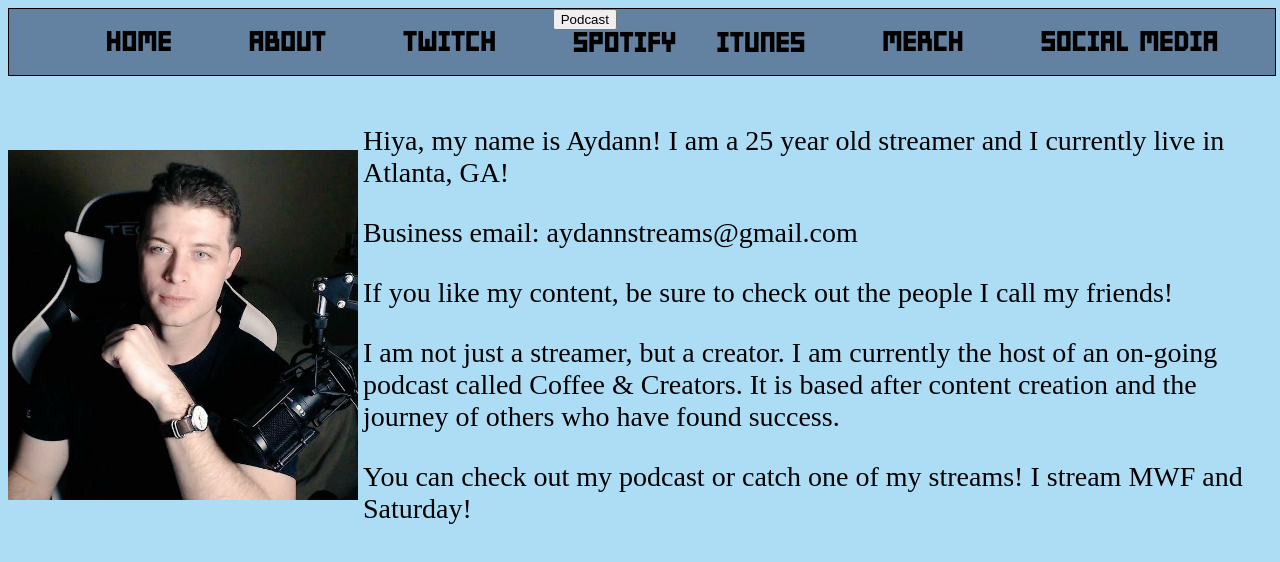
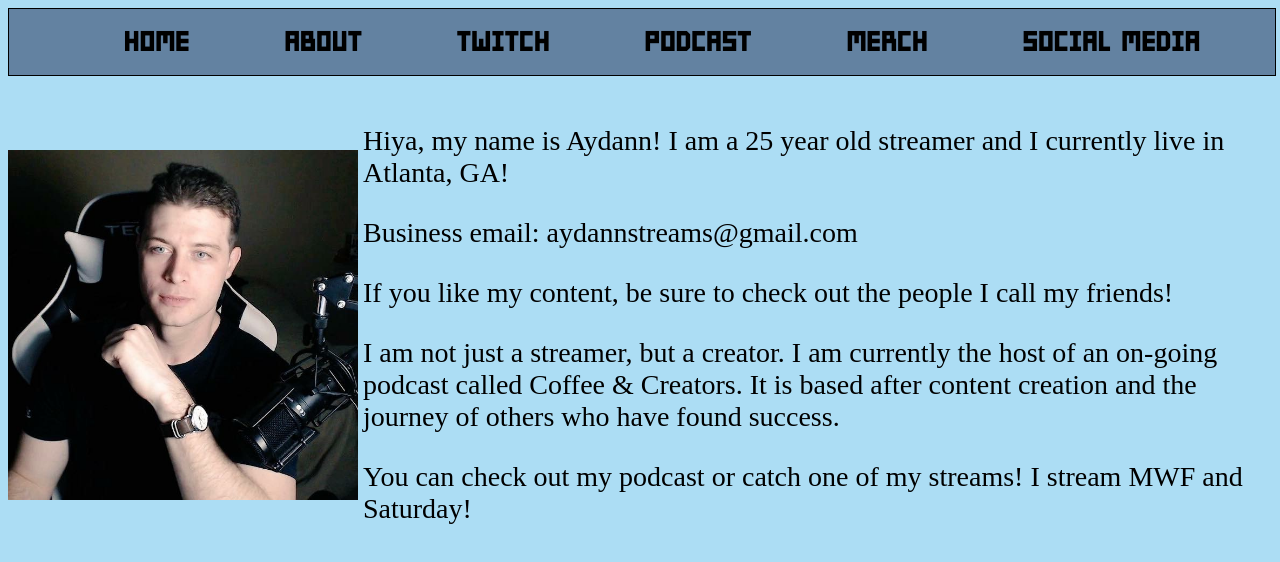
Before and after one commit to KLawsonDevelopment/AydannSite, a React (Create React App) app: page /about in a window 1280 px wide. Shown: the top 562 px of the page. Built offline with nearby package versions, Linux system fonts and the light colour scheme.

Commit message:
Finished Podcast tab.

```diff
--- a/src/components/Navbar.js
+++ b/src/components/Navbar.js
@@ -2,7 +2,11 @@ import React, { Component } from 'react';
 
 class navbar extends Component {
 
-    DropdownFunction = () => {
+    PodcastDropdown = () => {
+        document.getElementById('myPodcastDropdown').classList.toggle('show')
+    }
+
+    SocialDropdown = () => {
         document.getElementById('mySocialDropdown').classList.toggle('show')
     }
 
@@ -13,7 +17,7 @@ class navbar extends Component {
                     <a href='/'>Home</a>
                     <a href="/about">About</a>
                     <a href="https://www.twitch.tv/aydann">Twitch</a>
-                    <div className='dropdown' onMouseOver={this.DropdownFunction} onMouseOut={this.DropdownFunction}>
+                    <div className='dropdown' onMouseOver={this.PodcastDropdown} onMouseOut={this.PodcastDropdown}>
                         <button className='podcast'>
                             Podcast
                         </button>
@@ -23,7 +27,7 @@ class navbar extends Component {
                         </div>
                     </div>
                     <a href="https://streamlabs.com/aydann1/#/merch">Merch</a>
-                    <div className='dropdown' onMouseOver={this.DropdownFunction} onMouseOut={this.DropdownFunction}>
+                    <div className='dropdown' onMouseOver={this.SocialDropdown} onMouseOut={this.SocialDropdown}>
                         <button className='social' >
                             Social Media
                         </button>
--- a/src/index.css
+++ b/src/index.css
@@ -41,7 +41,23 @@ body {
   font-family: 'Players', sans-serif;
 }
 
+.podcast {
+  font-size: 30px;
+  text-decoration: none;
+  padding: 20px;
+  width: auto;
+  text-decoration: none;
+  border: 0;
+  cursor: pointer;
+  background: inherit;
+  font-family: 'Players', sans-serif;
+}
+
 .social:hover, .social:focus {
+  background-color: #2980B9;
+}
+
+.podcast:hover, .podcast:focus {
   background-color: #2980B9;
 }
 
@@ -59,14 +75,34 @@ body {
   z-index: 1;
 }
 
+.podcastDropdown {
+  display: none;
+  position: absolute;
+  background-color: rgba(29, 41, 81);
+  min-width: 160px;
+  box-shadow: 0px 8px 16px 0px rgba(0, 0, 0, 0.2);
+  z-index: 1;
+}
+
 .socialDropdown a {
-  color: rgb(176,223,229);
+  color: rgb(176, 223, 229);
+  padding: 12px 16px;
+  text-decoration: none;
+  display: block;
+}
+
+.podcastDropdown a {
+  color: rgb(176, 223, 229);
   padding: 12px 16px;
   text-decoration: none;
   display: block;
 }
 
 .socialDropdown a:hover {
+  background-color: #ddd;
+}
+
+.podcastDropdown a:hover {
   background-color: #ddd;
 }
 
@@ -130,7 +166,6 @@ body {
   .aboutMeInfo {
     font-size: 20px;
   }
-
   .profile {
     width: 90vw;
   }
```
